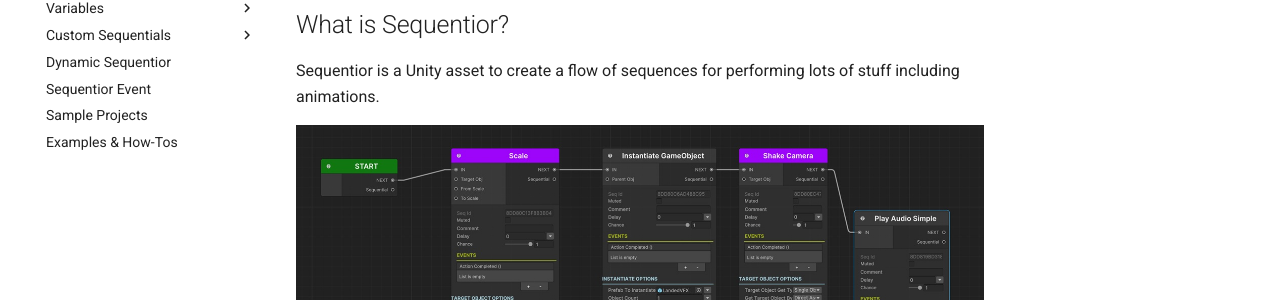
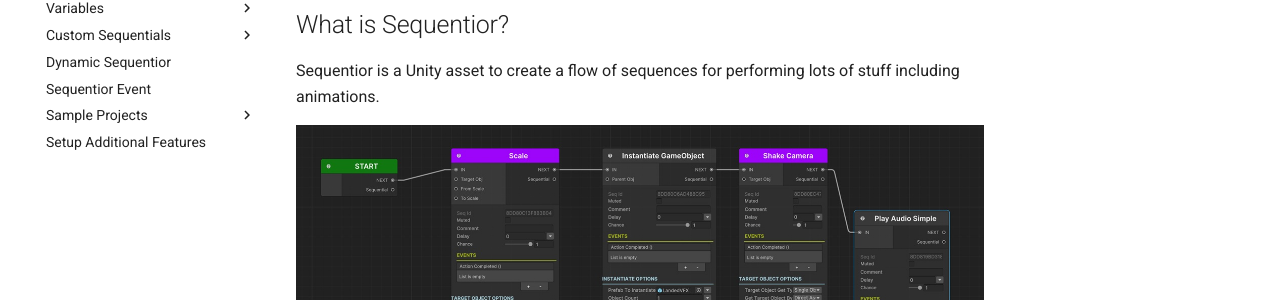
Before and after one commit to kerimkaynakcigames/Sequentior, an MkDocs documentation site: the page built from docs/index.md, in a window 1280 px wide. Shown: the part 238-538 px from the top of the page. Built offline with MkDocs 1.6.1 and Material for MkDocs 9.7.7, drawn with Linux system fonts in a browser that asks for light colours.

Commit message:
Add files via upload

```diff
--- a/mkdocs.yml
+++ b/mkdocs.yml
@@ -109,9 +109,12 @@
       - Sequential Node: customsequentials/attributes/sequentialnode.md
   - Dynamic Sequentior: dynamicsequentior.md
   - Sequentior Event: sequentiorevent.md
-  - Sample Projects: sampleproject.md
-  - Examples & How-Tos:
-    - examples/index.md
+  - Sample Projects:
+    - sampleprojects/index.md
+    - Simple Game: sampleprojects/simplegame.md
+    - UI Demo: sampleprojects/uidemo.md
+    - UI Advanced: sampleprojects/uiadvanced.md
+  - Setup Additional Features: setup.md
 theme:
   name: material
   features:
```
